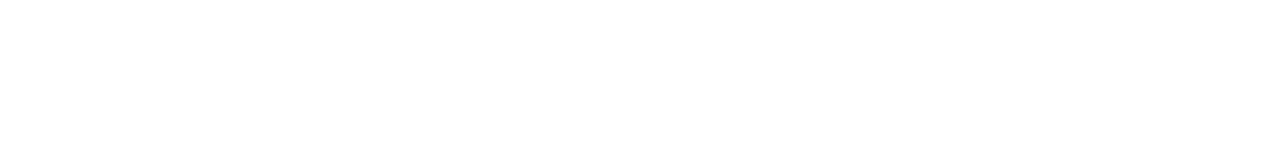
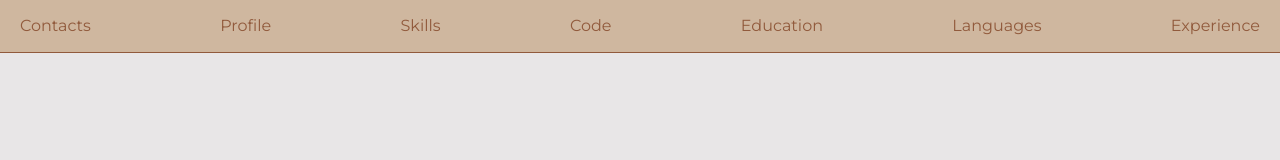
Before and after one commit to didrbll/rsschool-cv, a plain HTML site: page index.html in a window 1280 px wide. Drawn offline with Linux system fonts and the light colour scheme.

Commit message:
feat: add navigation

```diff
--- a/index.html
+++ b/index.html
@@ -1,10 +1,45 @@
 <!DOCTYPE html>
 <html lang="en">
-<head>
-    <meta charset="UTF-8">
+  <head>
+    <meta charset="UTF-8" />
     <title>Document</title>
-    <link rel="stylesheet" href="style.css">
-</head>
-<body>
-</body>
+    <link rel="stylesheet" href="style.css" />
+  </head>
+  <body>
+    <header class="main-header">
+        <div class="container">
+            <nav class="nav">
+                <ul class="nav-list">
+                    <li class="nav-item">
+                        <a href="#contacts" class="nav-link">Contacts</a>
+                    </li>
+                    <li class="nav-item">
+                        <a href="#profile" class="nav-link">Profile</a>
+                    </li>
+                    <li class="nav-item">
+                        <a href="#skills" class="nav-link">Skills</a>
+                    </li>
+                    <li class="nav-item">
+                        <a href="#code" class="nav-link">Code</a>
+                    </li>
+                    <li class="nav-item">
+                        <a href="#education" class="nav-link">Education</a>
+                    </li>
+                    <li class="nav-item">
+                        <a href="#languages" class="nav-link">Languages</a>
+                    </li>
+                    <li class="nav-item">
+                        <a href="#experience" class="nav-link">Experience</a>
+                    </li>
+                </ul>
+            </nav>
+        </div>
+    </header>
+    <main class="main">
+        <div class="container"></div>
+    </main>
+    <footer class="footer">
+        <div class="container"></div>
+    </footer>
+  </body>
 </html>
--- a/style.css
+++ b/style.css
@@ -1,6 +1,50 @@
-@import url("https://fonts.googleapis.com/css2?family=Open+Sans&display=swap");
+@import url("https://fonts.googleapis.com/css2?family=Montserrat:wght@200;300;400&display=swap");
+html{
+  scroll-behavior: smooth;
+}
+
 body {
+  display: flex;
+  flex-direction: column;
+  justify-content: space-between;
+  min-height: 100vh;
   margin: 0;
-  font-family: "Open Sans", sans-serif;
-  color: rgb(45, 40, 40);
+  padding: 0;
+  font-family: "Montserrat", sans-serif;
+  background-color: #e8e6e7;
 }
+
+* {
+  box-sizing: border-box;
+}
+
+.main-header{
+  background-color: #cfb79f;
+  border-bottom: 1px solid #915a3c;
+}
+
+.container{
+  max-width: 1440px;
+  margin: 0 auto;
+}
+
+.nav-list{
+  display: flex;
+  align-items: center;
+  justify-content: space-between;
+  list-style: none;
+  padding: 0 20px 0 20px;
+  margin: 16px 0 16px 0;
+}
+
+.nav-link{
+  line-height: 20px;
+  text-decoration: none;
+  color: #915a3c;
+  transition: .3s;
+}
+
+.nav-link:hover{
+  color: #4c7972;
+  border-bottom: 1px solid #4c7972;
+}
```
